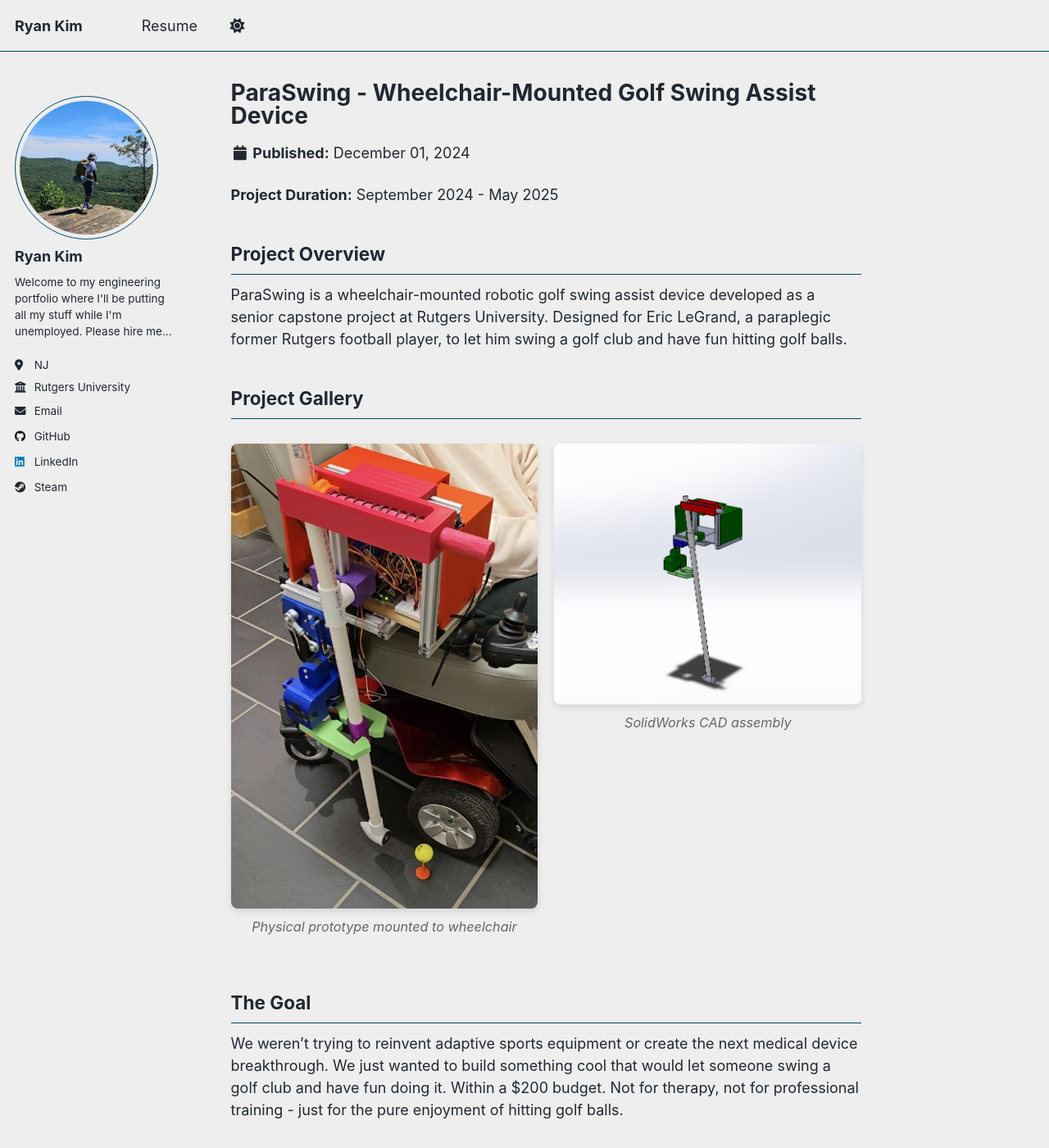
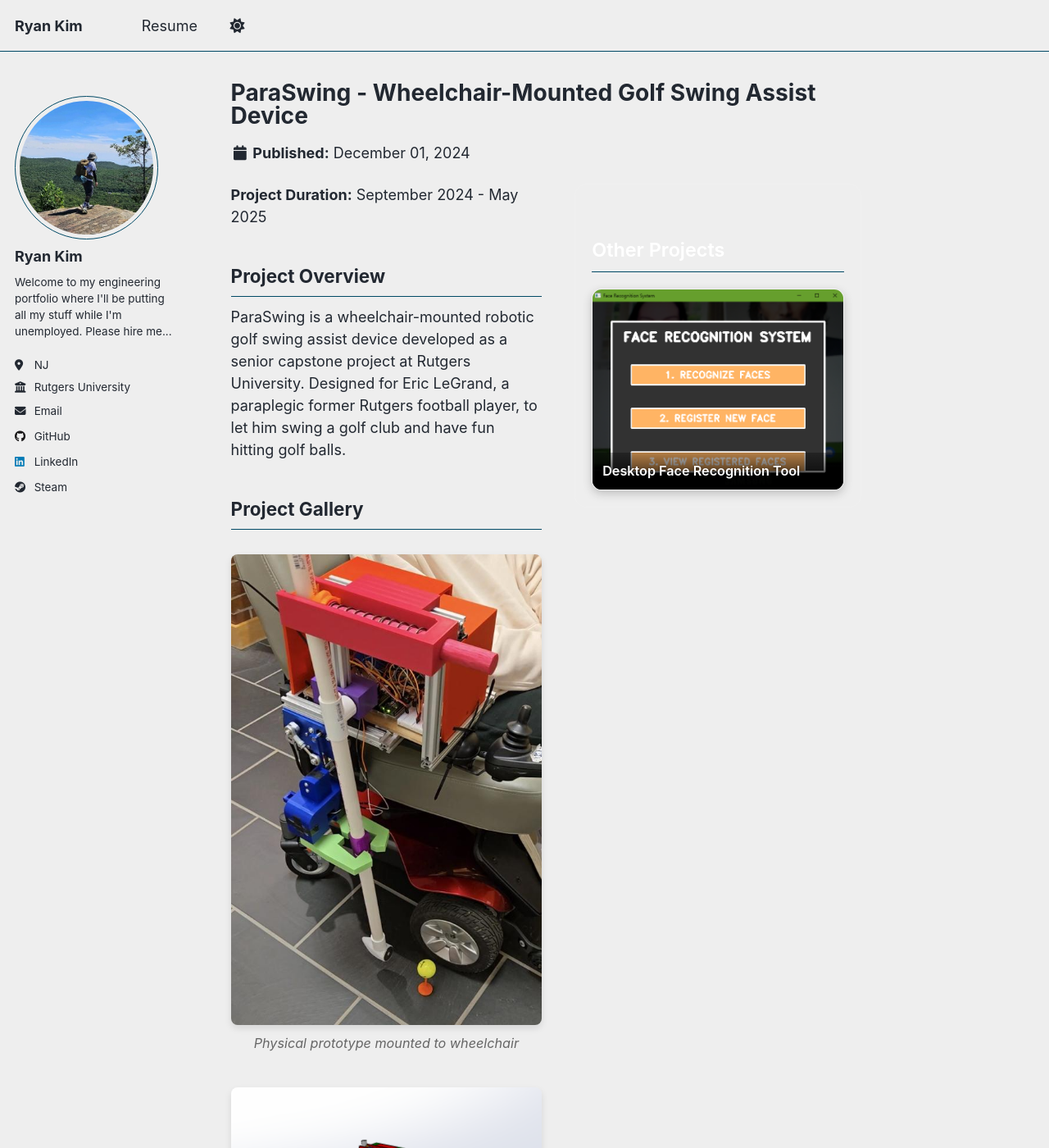
Before and after one commit to Rkydin/rkydin.github.io, a Jekyll site: the page built from _portfolio/paraswing.md, in a window 1280 px wide and 1400 px high. Shown: the whole window at 82% size. Built offline with Jekyll 4.4.1, drawn with Linux system fonts in a browser that asks for light colours; a script that is not in the unit is left out.

Commit message:
Update portfolio.html

```diff
--- a/_layouts/portfolio.html
+++ b/_layouts/portfolio.html
@@ -2,32 +2,43 @@
 layout: single
 ---
 
-{{ content }}
-
-{% if site.portfolio.size > 1 %}
 <style>
-.other-projects-section {
-  margin-top: 3em;
-  padding-top: 2em;
-  border-top: 2px solid rgba(255, 255, 255, 0.1);
+.portfolio-container {
+  display: grid;
+  grid-template-columns: 1fr 350px;
+  gap: 40px;
+  align-items: start;
 }
 
-.other-projects-section h2 {
-  font-size: 1.5em;
-  margin-bottom: 25px;
+.portfolio-main-content {
+  min-width: 0;
+}
+
+.other-projects-sidebar {
+  position: sticky;
+  top: 20px;
+  background: rgba(255, 255, 255, 0.03);
+  border: 1px solid rgba(255, 255, 255, 0.1);
+  border-radius: 15px;
+  padding: 20px;
+}
+
+.other-projects-sidebar h2 {
+  font-size: 1.3em;
+  margin-bottom: 20px;
   color: #fff;
   font-weight: 600;
 }
 
 .other-projects-grid {
-  display: grid;
-  grid-template-columns: repeat(auto-fill, minmax(250px, 1fr));
-  gap: 20px;
+  display: flex;
+  flex-direction: column;
+  gap: 15px;
 }
 
 .other-project-item {
   position: relative;
-  border-radius: 15px;
+  border-radius: 12px;
   overflow: hidden;
   cursor: pointer;
   background: rgba(255, 255, 255, 0.05);
@@ -40,9 +51,9 @@ layout: single
 }
 
 .other-project-item:hover {
-  transform: translateY(-5px);
+  transform: translateY(-3px);
   border: 1px solid rgba(255, 255, 255, 0.2);
-  box-shadow: 0 8px 24px rgba(0, 0, 0, 0.3);
+  box-shadow: 0 6px 20px rgba(0, 0, 0, 0.3);
   text-decoration: none;
 }
 
@@ -54,38 +65,32 @@ layout: single
 }
 
 .other-project-item:hover .other-project-image {
-  filter: blur(3px);
+  filter: blur(2px);
   transform: scale(1.05);
 }
 
 .other-project-overlay {
   position: absolute;
-  top: 0;
+  bottom: 0;
   left: 0;
   right: 0;
-  bottom: 0;
-  background: rgba(0, 0, 0, 0.7);
-  backdrop-filter: blur(10px);
-  display: flex;
-  align-items: center;
-  justify-content: center;
-  padding: 15px;
-  opacity: 0;
-  transition: opacity 0.3s ease;
-}
-
-.other-project-item:hover .other-project-overlay {
-  opacity: 1;
+  background: linear-gradient(to top, rgba(0, 0, 0, 0.95), rgba(0, 0, 0, 0.3));
+  padding: 12px;
 }
 
 .other-project-title {
   color: #fff;
-  font-size: 1.1em;
+  font-size: 0.9em;
   font-weight: 600;
   margin: 0;
-  text-shadow: 0 2px 4px rgba(0, 0, 0, 0.8);
+  text-shadow: 0 1px 3px rgba(0, 0, 0, 0.8);
   line-height: 1.3;
-  text-align: center;
+}
+
+html.dark .other-projects-sidebar,
+body.dark .other-projects-sidebar {
+  background: rgba(255, 255, 255, 0.02);
+  border: 1px solid rgba(255, 255, 255, 0.08);
 }
 
 html.dark .other-project-item,
@@ -99,14 +104,25 @@ body.dark .other-project-item:hover {
   border: 1px solid rgba(255, 255, 255, 0.15);
 }
 
-@media (max-width: 768px) {
-  .other-projects-grid {
+@media (max-width: 1024px) {
+  .portfolio-container {
     grid-template-columns: 1fr;
+  }
+
+  .other-projects-sidebar {
+    position: relative;
+    margin-top: 3em;
   }
 }
 </style>
 
-<div class="other-projects-section">
+{% if site.portfolio.size > 1 %}
+<div class="portfolio-container">
+  <div class="portfolio-main-content">
+    {{ content }}
+  </div>
+
+  <aside class="other-projects-sidebar">
     <h2>Other Projects</h2>
     <div class="other-projects-grid">
       {% for post in site.portfolio %}
@@ -124,5 +140,8 @@ body.dark .other-project-item:hover {
         {% endif %}
       {% endfor %}
     </div>
+  </aside>
 </div>
+{% else %}
+{{ content }}
 {% endif %}
```
Lines whose indentation alone changed are shown as unchanged.
